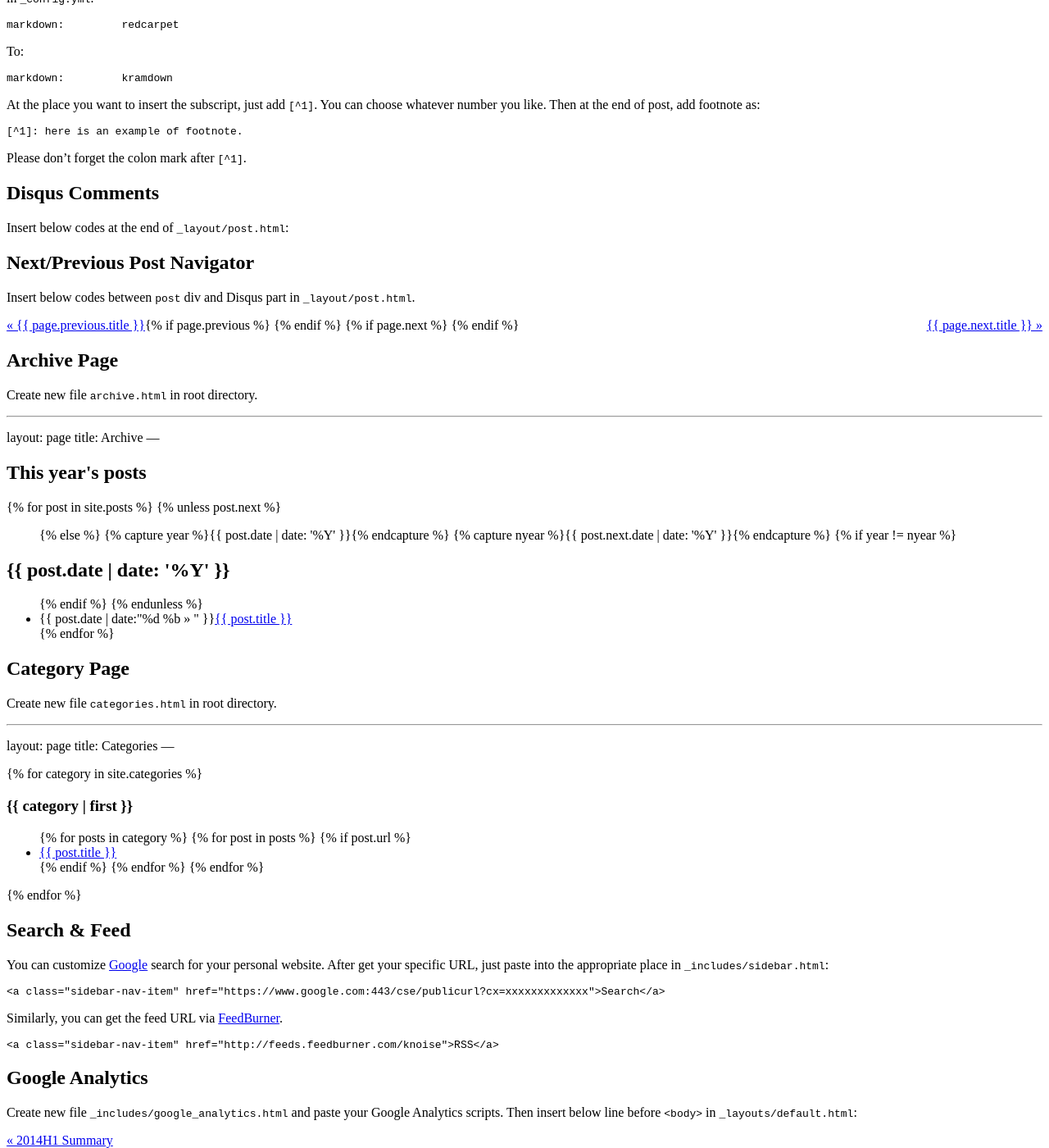
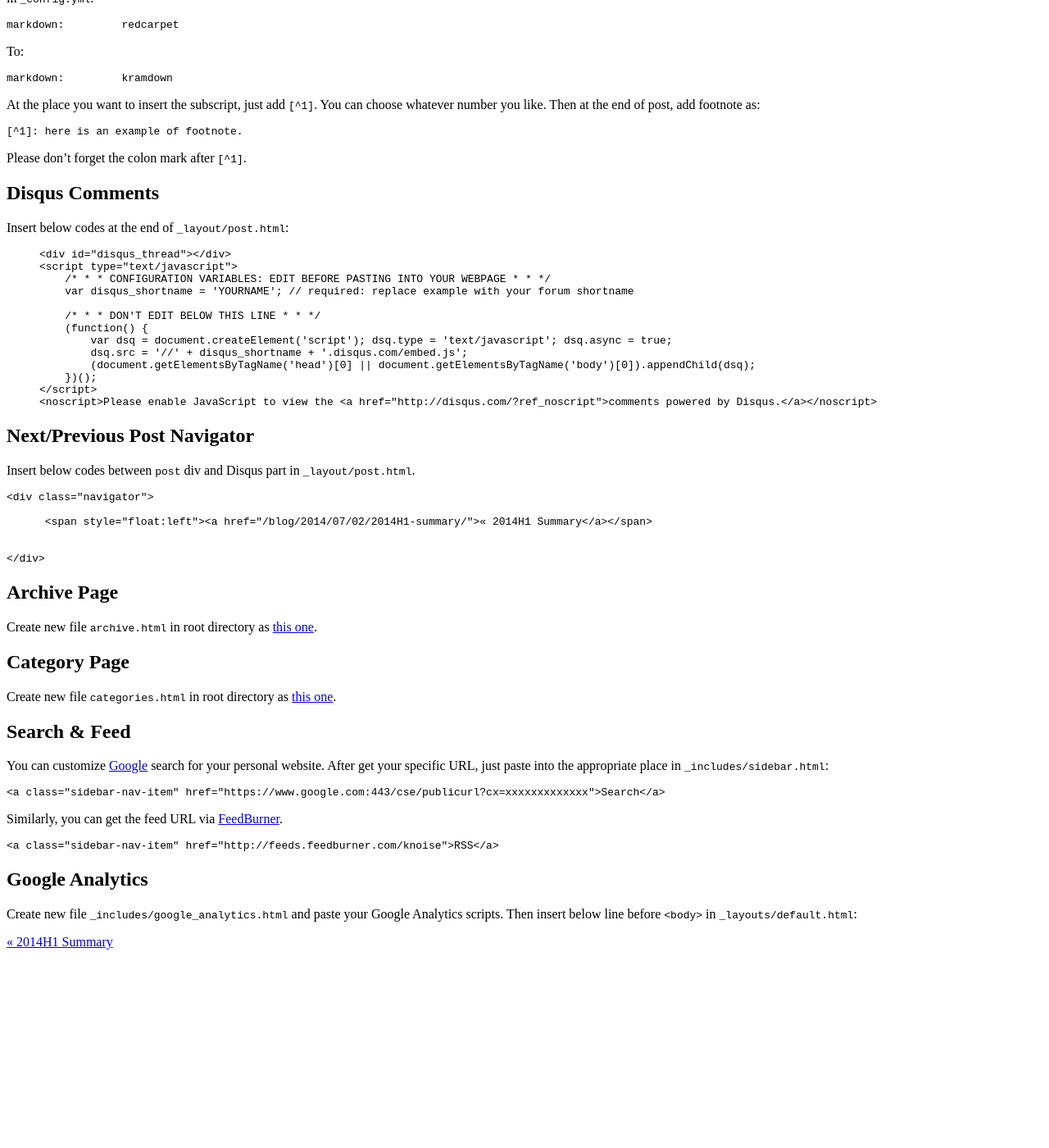
Before and after one commit to happybit/happybit.github.io, a Jekyll site: the page built from _posts/2014-07-03-Jekyll-Notes.markdown, in a window 1280 px wide and 1400 px high, scrolled down 382 px. Shown: the whole window at 82% size. Built offline with Jekyll 4.4.1, drawn with Linux system fonts in a browser that asks for light colours; comment, search, counter and statistics services are not loaded; after the commit the page ends 1540 px from its top, so only the background shows below that.

Commit message:
minor update

```diff
--- a/_posts/2014-07-03-Jekyll-Notes.markdown
+++ b/_posts/2014-07-03-Jekyll-Notes.markdown
@@ -30,7 +30,7 @@ Please don't forget the colon mark after `[^1]`.
 
 Insert below codes at the end of `_layout/post.html`:
 
-{% raw %}
+{% highlight html %}
 <div id="disqus_thread"></div>
 <script type="text/javascript">
     /* * * CONFIGURATION VARIABLES: EDIT BEFORE PASTING INTO YOUR WEBPAGE * * */
@@ -44,77 +44,28 @@ Insert below codes at the end of `_layout/post.html`:
     })();
 </script>
 <noscript>Please enable JavaScript to view the <a href="http://disqus.com/?ref_noscript">comments powered by Disqus.</a></noscript>
-{% endraw %}
+{% endhighlight %}
 
 ## Next/Previous Post Navigator
 
 Insert below codes between `post` div and Disqus part in `_layout/post.html`.
 
-{% raw %}
-<div class="navigator">
-  {% if page.previous %}
-      <span style="float:left"><a href="{{ page.previous.url }}">« {{ page.previous.title }}</a></span>
-  {% endif %}
-  {% if page.next %}
-      <span style="float:right"><a href="{{ page.next.url }}">{{ page.next.title }} »</a></span>
-  {% endif %}
-</div>
-{% endraw %}
+    <div class="navigator">
+      {% if page.previous %}
+          <span style="float:left"><a href="{{ page.previous.url }}">« {{ page.previous.title }}</a></span>
+      {% endif %}
+      {% if page.next %}
+          <span style="float:right"><a href="{{ page.next.url }}">{{ page.next.title }} »</a></span>
+      {% endif %}
+    </div>
 
 ## Archive Page
 
-Create new file `archive.html` in root directory.
-
-{% raw %}
----
-layout: page
-title: Archive
----
-<section id="archive">
-  <h2>This year's posts</h2>
-{% for post in site.posts %}
-  {% unless post.next %}
-  <ul class="this">
-  {% else %}
-  {% capture year %}{{ post.date | date: '%Y' }}{% endcapture %}
-  {% capture nyear %}{{ post.next.date | date: '%Y' }}{% endcapture %}
-  {% if year != nyear %}
-  </ul>
-  <h2>{{ post.date | date: '%Y' }}</h2>
-  <ul class="past">
-  {% endif %}
-  {% endunless %}
-    <li><time>{{ post.date | date:"%d %b » " }}</time><a href="{{ post.url }}">{{ post.title }}</a></li>
-{% endfor %}
-  </ul>
-</section>
-{% endraw %}
+Create new file `archive.html` in root directory as [this one](https://raw.githubusercontent.com/happybit/happybit.github.io/master/archive.html).
 
 ## Category Page
 
-Create new file `categories.html` in root directory.
-
-{% raw %}
----
-layout: page
-title: Categories
----
-
-<section id="categories">
-{% for category in site.categories %}
- <h3 id="{{ category | first }}">{{ category | first }}</h3>
-    <ul>
-    {% for posts in category %}
-      {% for post in posts %}
-        {% if post.url %}
-          <li><a href="{{ post.url }}">{{ post.title }}</a></li>
-	{% endif %}
-      {% endfor %}
-    {% endfor %}
-    </ul>
-{% endfor %}
-</section>
-{% endraw %}
+Create new file `categories.html` in root directory as [this one](https://raw.githubusercontent.com/happybit/happybit.github.io/master/categories.html).
 
 ## Search & Feed
 
```
